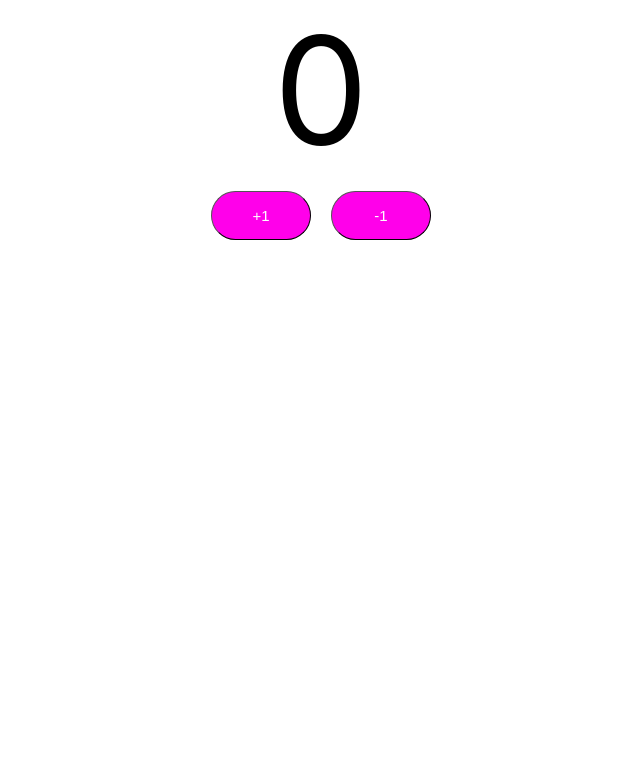
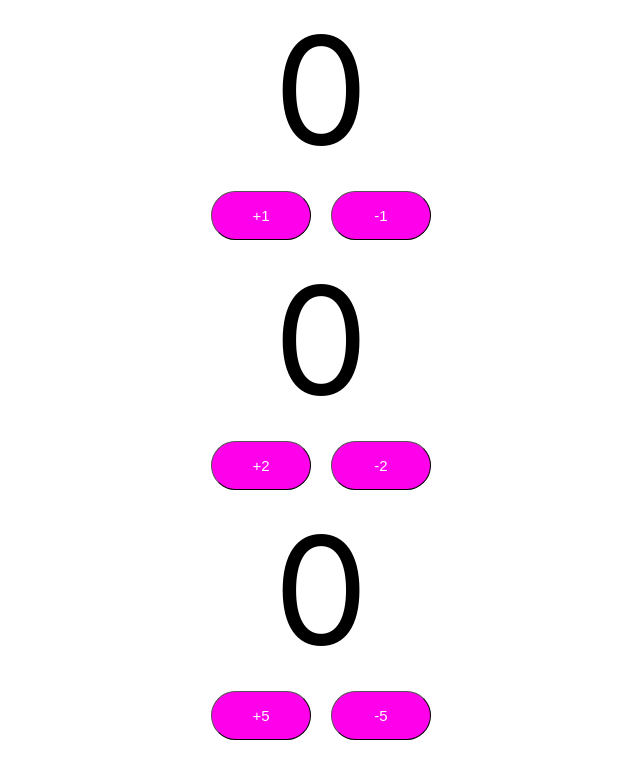
Before and after one commit to fgrabowski/Counter-App-React, a React (Create React App) app in the folder counter-app-react/: page / in a window 1280 px wide. Shown: the top 778 px of the page, without its empty margins (319-959 px from the left). Built offline with nearby package versions, Linux system fonts and the light colour scheme.

Commit message:
minor changes

```diff
--- a/counter-app-react/src/App.js
+++ b/counter-app-react/src/App.js
@@ -4,9 +4,12 @@
 function App() {
   return (
     <div className="App">
-      <Counter />
+      <Counter by="1"/>
+      <Counter by="2"/>
+      <Counter by="5"/>
     </div>
   );
 }
 
+
 export default App;
--- a/counter-app-react/src/components/counter/Counter.jsx
+++ b/counter-app-react/src/components/counter/Counter.jsx
@@ -1,17 +1,19 @@
 import { useState } from 'react'
 import './Counter.css'
 
-export default function Counter() {
+export default function Counter({by}) {
 
     const [count, setCount] = useState(0);
 
+    console.log(by)
+
     function incrementCounterFunction() {
-        setCount(count + 1)
+        setCount(count + by)
         console.log(count)
     }
 
     function decrementCounterFunction() {
-        setCount(count -1)
+        setCount(count - by)
     }
 
     return (
@@ -20,10 +22,10 @@
             <div>
                 <button className="counterButton"
                     onClick={incrementCounterFunction}
-                >+1</button>
+                >+{by}</button>
                 <button className="counterButton"
                     onClick={decrementCounterFunction}
-                >-1</button>
+                >-{by}</button>
             </div>
         </div>
     )
```
Also changed, not shown: counter-app-react/src/logo.svg (deleted).
